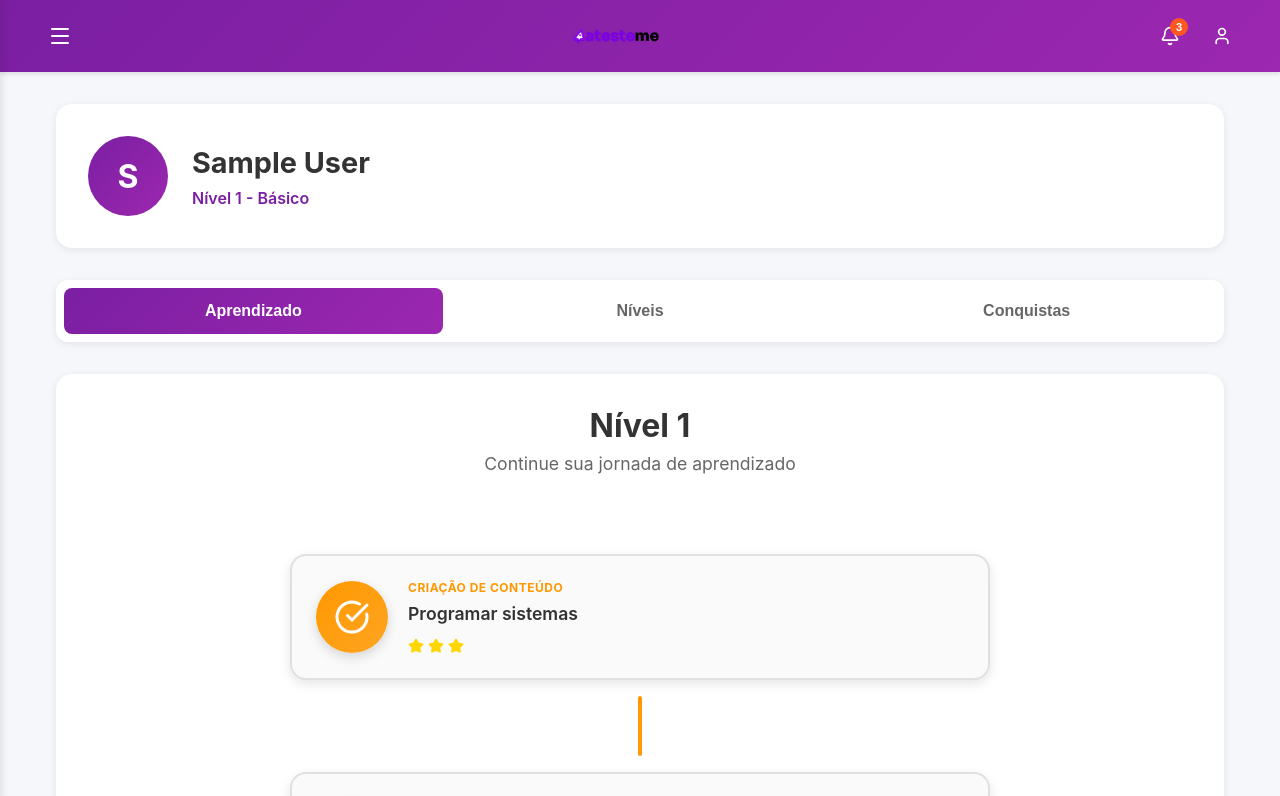
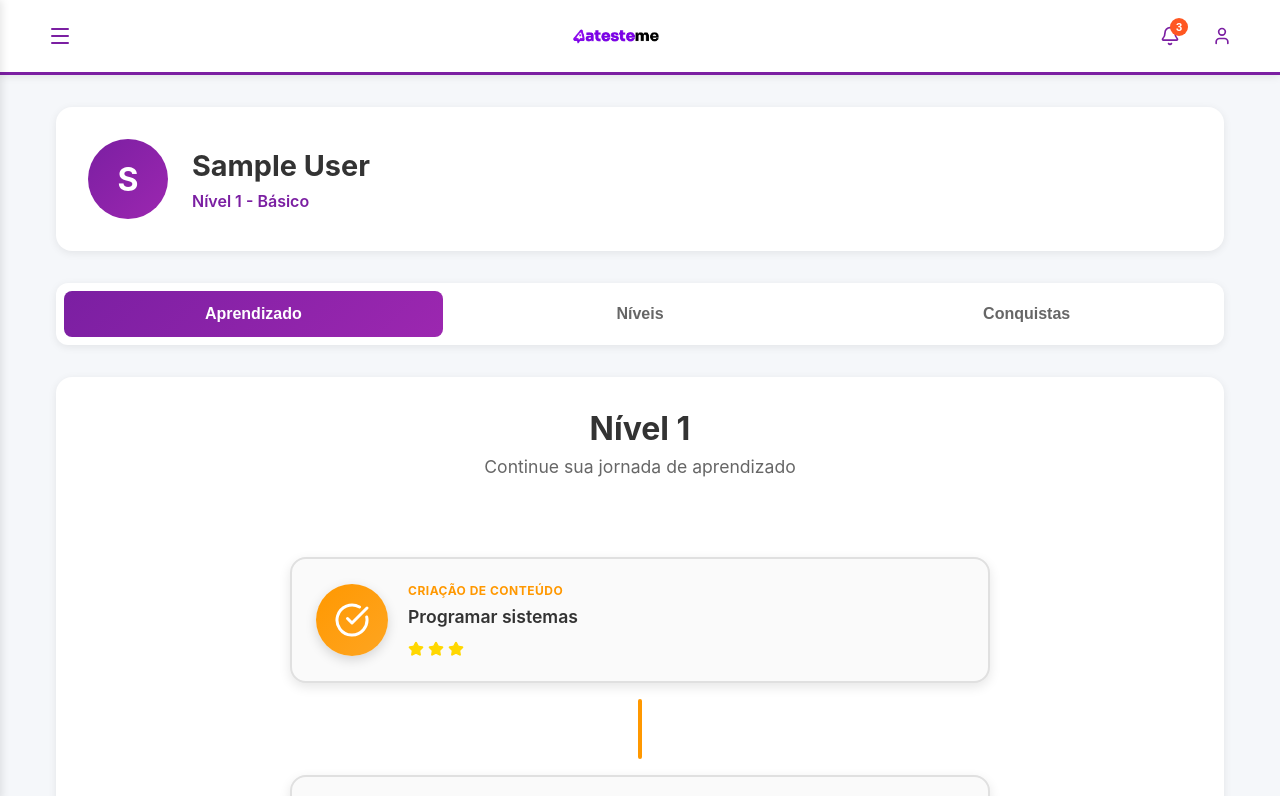
Before and after one commit to vinixaze/atesteme-plataforma, a React (Create React App) app: page /dashboard in a window 1280 px wide. Shown: the top 796 px of the page. Built offline with nearby package versions, Linux system fonts and the light colour scheme; sample sign-in values are in the browser's storage.

Commit message:
correção cores de fundo da logo

```diff
--- a/src/components/Header.js
+++ b/src/components/Header.js
@@ -47,13 +47,14 @@ function Header({ user, onLogout, onMenuClick }) {
 
 const styles = {
   header: {
-    background: 'linear-gradient(135deg, #7B1FA2, #9C27B0)',
-    color: 'white',
+    background: 'white',
+    color: '#333',
     padding: '1rem',
     position: 'sticky',
     top: 0,
     zIndex: 100,
-    boxShadow: '0 2px 4px rgba(0,0,0,0.1)'
+    boxShadow: '0 2px 8px rgba(0,0,0,0.08)',
+    borderBottom: '3px solid #7B1FA2'
   },
   container: {
     maxWidth: '1200px',
@@ -65,11 +66,12 @@ const styles = {
   menuButton: {
     background: 'none',
     border: 'none',
-    color: 'white',
+    color: '#7B1FA2',
     cursor: 'pointer',
     padding: '0.5rem',
     display: 'flex',
-    alignItems: 'center'
+    alignItems: 'center',
+    transition: 'opacity 0.2s'
   },
   logo: {
     display: 'flex',
@@ -89,12 +91,13 @@ const styles = {
   iconButton: {
     background: 'none',
     border: 'none',
-    color: 'white',
+    color: '#7B1FA2',
     cursor: 'pointer',
     padding: '0.5rem',
     position: 'relative',
     display: 'flex',
-    alignItems: 'center'
+    alignItems: 'center',
+    transition: 'opacity 0.2s'
   },
   badge: {
     position: 'absolute',
@@ -108,7 +111,8 @@ const styles = {
     display: 'flex',
     alignItems: 'center',
     justifyContent: 'center',
-    fontWeight: 'bold'
+    fontWeight: 'bold',
+    color: 'white'
   },
   userMenuContainer: {
     position: 'relative'
--- a/src/styles/Login.css
+++ b/src/styles/Login.css
@@ -93,15 +93,15 @@
 
   .login-header {
     flex: 0 0 45%;
-    background: linear-gradient(135deg, #7B1FA2, #9C27B0);
+    background: white;
     display: flex;
     flex-direction: column;
     justify-content: center;
     align-items: center;
     padding: 3rem;
     position: relative;
-    color: white;
     text-align: center;
+    border-right: 3px solid #7B1FA2;
   }
 
   .login-header::before {
@@ -111,12 +111,12 @@
     left: 0;
     right: 0;
     bottom: 0;
-    background: radial-gradient(circle at top right, rgba(255, 255, 255, 0.15) 0%, transparent 60%);
+    background: linear-gradient(135deg, rgba(123, 31, 162, 0.03) 0%, rgba(156, 39, 176, 0.05) 100%);
     pointer-events: none;
   }
 
   .login-header .subtitle {
-    color: rgba(255, 255, 255, 0.9) !important;
+    color: #666 !important;
     font-size: 1.1rem;
     margin-top: 1rem;
   }
--- a/src/styles/Sidebar.css
+++ b/src/styles/Sidebar.css
@@ -52,8 +52,9 @@
   justify-content: space-between;
   align-items: center;
   padding: 1.5rem;
-  background: linear-gradient(135deg, #7B1FA2, #9C27B0);
-  color: white;
+  background: white;
+  color: #333;
+  border-bottom: 3px solid #7B1FA2;
 }
 
 .sidebar-logo {
@@ -64,17 +65,17 @@
 }
 
 .logo-text {
-  color: white;
+  color: #333;
 }
 
 .logo-highlight {
-  color: #E1BEE7;
+  color: #7B1FA2;
 }
 
 .sidebar-close {
   background: none;
   border: none;
-  color: white;
+  color: #7B1FA2;
   cursor: pointer;
   padding: 0.5rem;
   display: flex;
```
